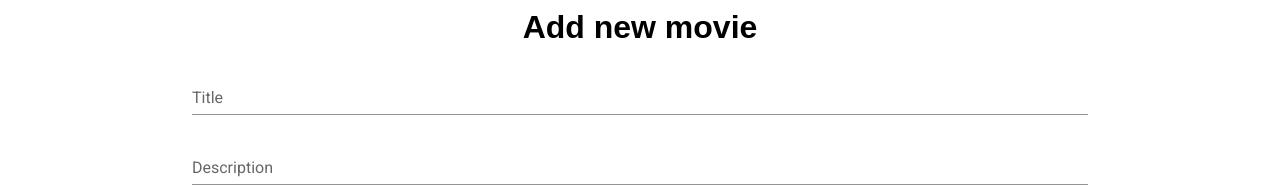
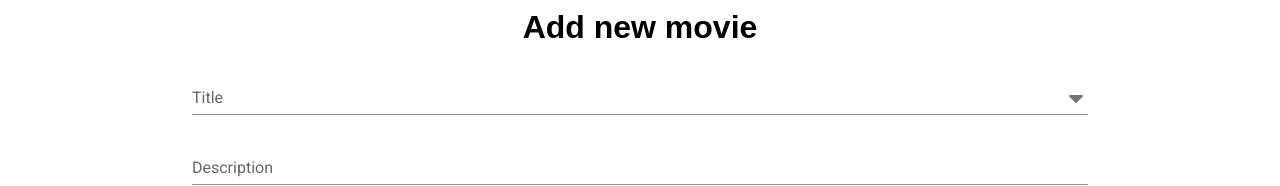
Before and after one commit to Tsukuyomi212/intern-pocket-imdb-vue, a Vue app: page /add in a window 1280 px wide. Shown: the part 137-323 px from the top of the page. Built offline with nearby package versions, Linux system fonts and the light colour scheme; no server answers.

Commit message:
#IMDD-26 Create movie from OMDb api

```diff
--- a/src/components/AddMovie.vue
+++ b/src/components/AddMovie.vue
@@ -4,16 +4,19 @@
     <v-app>
       <ValidationObserver>
         <v-form @submit.prevent="addMovieHandler">
-          <ValidationProvider rules="required" v-slot="{ errors, valid }">
-            <v-text-field
+          <Validation-provider rules="required" v-slot="{ errors, valid }">
+            <v-combobox
               v-model="title"
               :error-messages="errors"
               :success="valid"
               label="Title"
               required
-              type="text"
-            ></v-text-field>
-          </ValidationProvider>
+              :items="omdbMovies"
+              item-value="Title"
+              item-text="Title"
+              @keydown="getOmdbMovies"
+            ></v-combobox>
+          </Validation-provider>
           <ValidationProvider rules="required" v-slot="{ errors, valid }">
             <v-text-field
               v-model="description"
@@ -26,7 +29,7 @@
           </ValidationProvider>
           <ValidationProvider rules="required" v-slot="{ errors, valid }">
             <v-text-field
-              v-model="image_url"
+              v-model="omdbPoster"
               :error-messages="errors"
               :success="valid"
               label="Image URL"
@@ -58,6 +61,8 @@
 
 <script>
 import { ValidationProvider, ValidationObserver } from "vee-validate";
+import { debounce } from "debounce";
+
 export default {
   name: "AddMovie",
   components: {
@@ -76,6 +81,22 @@ export default {
   computed: {
     genres() {
       return this.$store.getters["movies/genres"];
+    },
+    omdbMovies() {
+      return this.$store.getters["movies/omdbMovies"];
+    },
+    omdbTitle() {
+      return this.title.Title;
+    },
+    omdbPoster: {
+      get() {
+        return typeof this.title === "string"
+          ? this.image_url
+          : this.title.Poster;
+      },
+      set(value) {
+        this.image_url = value;
+      }
     }
   },
   created() {
@@ -93,9 +114,9 @@ export default {
     },
     getMovieData() {
       return {
-        title: this.title,
+        title: this.omdbTitle ? this.omdbTitle : this.title,
         description: this.description,
-        image_url: this.image_url,
+        image_url: this.omdbPoster,
         genre_id: this.genre
       };
     },
@@ -104,6 +125,13 @@ export default {
     },
     cancel() {
       this.$router.push({ name: "movies" });
+    },
+    async getOmdbMovies(event) {
+      const searchParam = event.target.value;
+      return await debounce(
+        this.$store.dispatch("movies/fetchMoviesFromOmdb", searchParam),
+        750
+      );
     }
   }
 };
--- a/src/services/movie-service.js
+++ b/src/services/movie-service.js
@@ -1,4 +1,7 @@
 import Vue from 'vue';
+import axios from 'axios';
+
+const omdbUrl = 'http://www.omdbapi.com/?apikey=812b968c&s=';
 
 const getMovies = (url = '/movies') => {
   return Vue.axios.get(url)
@@ -27,8 +30,18 @@ const addMovie = (newMovie) => {
       throw error;
     });
 }
+
+const getMoviesFromOMDB = (searchParams) => {
+  return axios.get(omdbUrl + searchParams).then(response => {
+    return response.data;
+  }).catch(error => {
+    throw (error);
+  })
+}
+
 export const movieService = {
   getMovies,
   getMovie,
-  addMovie
+  addMovie,
+  getMoviesFromOMDB
 };
--- a/src/store/movies.js
+++ b/src/store/movies.js
@@ -9,7 +9,7 @@ export default {
     pagination: {},
     movie: {},
     genres: [],
-    newMovie: {}
+    omdbMovies: []
   },
   getters: {
     movies: (state) => (genre) => {
@@ -23,6 +23,9 @@ export default {
     },
     genres(state) {
       return state.genres
+    },
+    omdbMovies(state) {
+      return state.omdbMovies;
     }
   },
   mutations: {
@@ -41,6 +44,9 @@ export default {
     setNewMovie(state, addedMovie) {
       state.movies = [...state.movies, addedMovie];
       state.movie = addedMovie;
+    },
+    setOmdbMovies(state, omdbMovies) {
+      state.omdbMovies = omdbMovies;
     }
   },
   actions: {
@@ -92,6 +98,11 @@ export default {
     async addMovie({ commit }, newMovie) {
       const addedMovie = await movieService.addMovie(newMovie);
       commit('setNewMovie', addedMovie);
+    },
+    async fetchMoviesFromOmdb({ commit }, searchParam) {
+      const result = await movieService.getMoviesFromOMDB(searchParam);
+      const omdbMovies = result.Search;
+      commit('setOmdbMovies', omdbMovies);
     }
   }
 };
```
